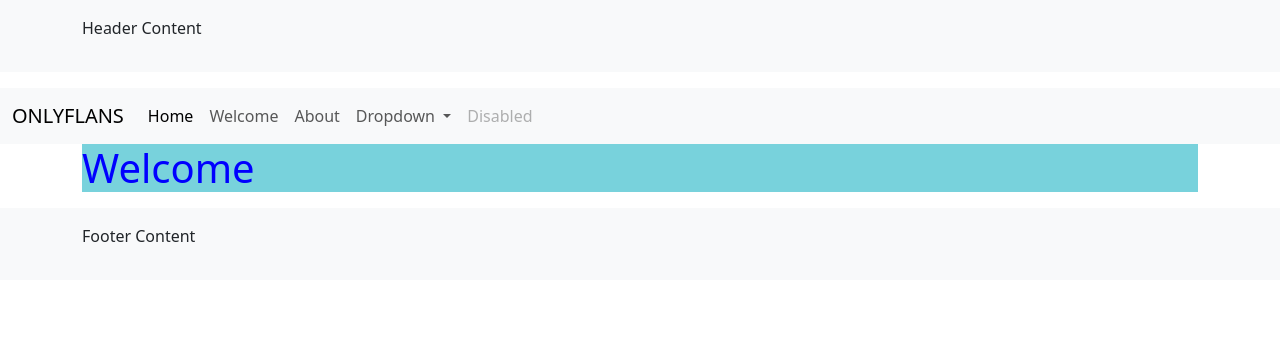
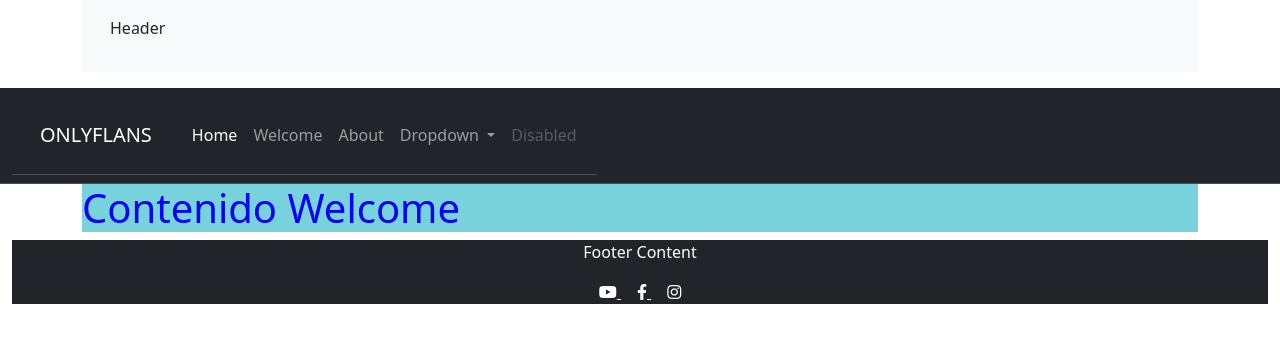
Before and after one commit to vanemn/web_site_only_flans, a Django app: page /welcome/ in a window 1280 px wide. Shown: the top 343 px of the page. Run offline with Django 3.2, Linux system fonts and the light colour scheme.

Commit message:
ajustes en archivos html

```diff
--- a/onlyflans/web/static/css/estilos.css
+++ b/onlyflans/web/static/css/estilos.css
@@ -1,3 +1,7 @@
+/*font-awesome link para footer */
+@import url('https://cdnjs.cloudflare.com/ajax/libs/font-awesome/5.15.4/css/all.min.css');
+
+
 h1
 {color: blue;
 background-color: rgb(120, 210, 220);}
--- a/onlyflans/web/templates/footer.html
+++ b/onlyflans/web/templates/footer.html
@@ -1,5 +1,14 @@
-<footer class="bg-light p-3 mt-3">
-    <div class="container">
+<footer class="bg-dark text-white">
+    <div class="container text-center">
         <p>Footer Content</p>
+        <a href="https://www.youtube.com" target="_blank" class="text-white mx-2">
+            <i class="fab fa-youtube"></i>
+        </a>
+        <a href="https://www.facebook.com" target="_blank" class="text-white mx-2">
+            <i class="fab fa-facebook-f"></i>
+        </a>
+        <a href="https://www.instagram.com" target="_blank" class="text-white mx-2">
+            <i class="fab fa-instagram"></i>
+        </a>
     </div>
 </footer>
--- a/onlyflans/web/templates/header.html
+++ b/onlyflans/web/templates/header.html
@@ -1,5 +1,5 @@
 <header class="bg-light p-3 mb-3">
     <div class="container">
-        <p>Header Content</p>
+        <p>Header</p>
     </div>
 </header>
--- a/onlyflans/web/templates/index.html
+++ b/onlyflans/web/templates/index.html
@@ -1,4 +1,3 @@
-<!-- web/templates/web/index.html -->
 {% extends "layout.html" %}
 {% block title %}Index{% endblock %}
 {% block content %}
@@ -14,7 +13,7 @@
                 <img src="static/img/img1.jpeg" class="d-block w-100" alt="...">
               </div>
               <div class="carousel-item">
-                <img src="static/img/img2.jpeg" class="d-block w-100" alt="...">
+                <img src="static/img/img1.jpeg" class="d-block w-100" alt="...">
               </div>
               <div class="carousel-item">
                 <img src="static/img/img1.jpeg" class="d-block w-100" alt="...">
--- a/onlyflans/web/templates/layout.html
+++ b/onlyflans/web/templates/layout.html
@@ -9,12 +9,20 @@
     <link rel="stylesheet" href="{% static 'css/estilos.css' %}">
 </head>
 <body>
-    {% include "header.html" %}
-    {% include "navbar.html" %}
+    <div class="container">
+        {% include "header.html" %}
+    </div>
+    <nav class="navbar navbar-expand-lg navbar-dark bg-dark border-bottom border-body" data-bs-theme="dark">
+        <div class="container-fluid">
+            {% include "navbar.html" %}
+        </div>
+    </nav>
     <div class="container">
         {% block content %}{% endblock %}
     </div>
-    {% include "footer.html" %}
+    <div class="container-fluid">
+        {% include "footer.html" %}
+    </div>
     <script src="https://cdn.jsdelivr.net/npm/@popperjs/core@2.11.8/dist/umd/popper.min.js" integrity="sha384-I7E8VVD/ismYTF4hNIPjVp/Zjvgyol6VFvRkX/vR+Vc4jQkC+hVqc2pM8ODewa9r" crossorigin="anonymous"></script>
     <script src="https://cdn.jsdelivr.net/npm/bootstrap@5.3.3/dist/js/bootstrap.min.js" integrity="sha384-0pUGZvbkm6XF6gxjEnlmuGrJXVbNuzT9qBBavbLwCsOGabYfZo0T0to5eqruptLy" crossorigin="anonymous"></script>
 </body>
--- a/onlyflans/web/templates/navbar.html
+++ b/onlyflans/web/templates/navbar.html
@@ -1,6 +1,6 @@
-<nav class="navbar navbar-expand-lg bg-body-tertiary">
-    <div class="container-fluid">
-      <a class="navbar-brand" href="#">ONLYFLANS</a>
+<nav class="navbar navbar-expand-lg navbar-dark bg-dark border-bottom border-body" data-bs-theme="dark">
+    <div class="container-fluid ">
+      <a class="navbar-brand p-3 " href="#"> ONLYFLANS </a>
       <button
         class="navbar-toggler"
         type="button"
--- a/onlyflans/web/templates/welcome.html
+++ b/onlyflans/web/templates/welcome.html
@@ -9,7 +9,7 @@
     <title>Welcome</title>
 </head>
 <body>
-   <h1>Welcome</h1>
+   <h1>Contenido Welcome</h1>
    </body>
 </html>
 {% endblock %}
```
Also changed, not shown: onlyflans/web/static/img/img2.jpeg (deleted).
